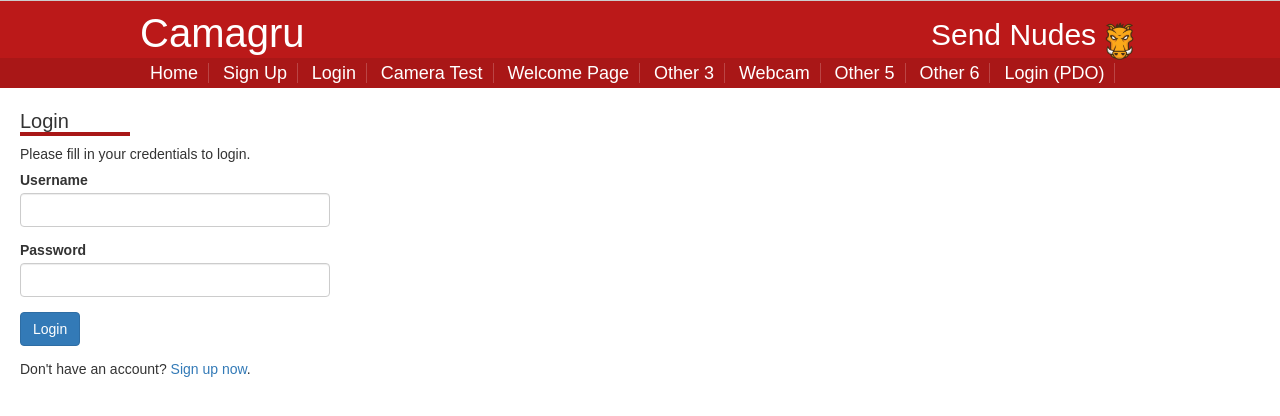
After one commit to sinkosi/Camagru, a PHP site: page /Camagru/pdo-login.php in a window 1280 px wide. The commit adds this page. Shown: the top 416 px of the page. Run offline with PHP 8.4, Linux system fonts and the light colour scheme.

Commit message:
Progress with the login

```diff
--- /dev/null
+++ b/config.php
@@ -0,0 +1,17 @@
+<?php
+/* Database credentials. Assuming you are running MySQL
+server with default setting (user 'root' with no password) */
+define('DB_SERVER', 'localhost');
+define('DB_USERNAME', 'root');
+define('DB_PASSWORD', 'password');
+define('DB_NAME', 'camagru');
+
+/* Attempt to connect to MySQL database */
+try{
+    $pdo = new PDO("mysql:host=" . DB_SERVER . ";dbname=" . DB_NAME, DB_USERNAME, DB_PASSWORD);
+    // Set the PDO error mode to exception
+    $pdo->setAttribute(PDO::ATTR_ERRMODE, PDO::ERRMODE_EXCEPTION);
+} catch(PDOException $e){
+    die("ERROR: Could not connect. " . $e->getMessage());
+}
+?>
--- a/config/createConnection.php
+++ b/config/createConnection.php
@@ -6,7 +6,7 @@ try {
     $conn = new PDO($DB_DSN, $DB_USER, $DB_PASSWORD);
     // set the PDO error mode to exception
     $conn->setAttribute(PDO::ATTR_ERRMODE, PDO::ERRMODE_EXCEPTION);
-    echo "Connected successfully";
+    //echo "Connected successfully";
     }
 catch(PDOException $e)
     {
--- a/header.php
+++ b/header.php
@@ -12,7 +12,7 @@
 			<div id="menu-bar">
 				<h1 href="index.php">Camagru</h1>
 				<div id="localnews">
-					<a href="">Send Nudes</a>
+					<a href="./config/setup.php">Send Nudes</a>
 					<img src="BBC Practice/images/grunt.png">
 				</div>
 			</div>
@@ -28,7 +28,7 @@
 					<a href="webcam.php">Webcam</a>
 					<a href="">Other 5</a>
 					<a href="">Other 6</a>
-					<a href="qpdindex.php">Other 7</a>
+					<a href="pdo-login.php">Login (PDO)</a>
 				</div>
 			</div>
 		</div>
--- a/login.php
+++ b/login.php
@@ -19,7 +19,7 @@
       $myusername = $_POST['username'];
       $mypassword = $_POST['password'];
 
-      $sql = "SELECT id FROM c_user WHERE username = '$myusername' and passcode = '$mypassword'";
+      $sql = "SELECT id FROM user WHERE username = '$myusername' and passcode = '$mypassword'";
       $result = mysqli_query($db,$sql);
       $row = mysqli_fetch_array($result,MYSQLI_ASSOC);
       $active = $row['active'];
--- /dev/null
+++ b/pdo-login.php
@@ -0,0 +1,128 @@
+<?php
+/*ini_set('display_errors', 1);
+ini_set('display_startup_errors', 1);
+error_reporting(E_ALL);*/
+//echo ini_get('display_errors');
+// Initialize the session
+session_start();
+
+// Check if the user is already logged in, if yes then redirect him to welcome page
+if(isset($_SESSION["loggedin"]) && $_SESSION["loggedin"] === true){
+    header("location: welcome.php");
+    exit;
+}
+
+// Include config file
+require_once "./config.php";
+
+// Define variables and initialize with empty values
+$username = $password = "";
+$username_err = $password_err = "";
+
+// Processing form data when form is submitted
+if($_SERVER["REQUEST_METHOD"] == "POST"){
+
+    // Check if username is empty
+    if(empty(trim($_POST["username"]))){
+        $username_err = "Please enter username.";
+    } else{
+        $username = trim($_POST["username"]);
+    }
+
+    // Check if password is empty
+    if(empty(trim($_POST["password"]))){
+        $password_err = "Please enter your password.";
+    } else{
+        $password = trim($_POST["password"]);
+    }
+    //$password_err = $password;
+    // Validate credentials
+    if(empty($username_err) && empty($password_err)){
+        // Prepare a select statement
+        $sql = "SELECT id, username, password FROM user WHERE username = :username";
+
+        if($stmt = $pdo->prepare($sql)){
+            // Bind variables to the prepared statement as parameters
+            $stmt->bindParam(":username", $param_username, PDO::PARAM_STR);
+
+            // Set parameters
+            $param_username = trim($_POST["username"]);
+
+            // Attempt to execute the prepared statement
+            if($stmt->execute()){
+                // Check if username exists, if yes then verify password
+                if($stmt->rowCount() == 1){
+                    if($row = $stmt->fetch()){
+                        $id = $row["id"];
+                        $username = $row["username"];
+                        $hashed_password = $row["password"];
+                        if(password_verify($password, $hashed_password)){
+                            // Password is correct, so start a new session
+                            session_start();
+
+                            // Store data in session variables
+                            $_SESSION["loggedin"] = true;
+                            $_SESSION["id"] = $id;
+                            $_SESSION["username"] = $username;
+
+                            // Redirect user to welcome page
+                            header("location: welcome.php");
+                        } else{
+                            // Display an error message if password is not valid
+                            //$password_err = "The password you entered was not valid.";
+                            $password_err = $hashed_password;
+                        }
+                    }
+                } else{
+                    // Display an error message if username doesn't exist
+                    $username_err = "No account found with that username.";
+                }
+            } else{
+                echo "Oops! Something went wrong. Please try again later.";
+            }
+        }
+
+        // Close statement
+        unset($stmt);
+    }
+
+    // Close connection
+    unset($pdo);
+}
+?>
+
+<!DOCTYPE html>
+<html lang="en">
+<head>
+    <meta charset="UTF-8">
+    <title>Login</title>
+    <link rel="stylesheet" href="https://maxcdn.bootstrapcdn.com/bootstrap/3.3.7/css/bootstrap.css">
+    <style type="text/css">
+        body{ font: 14px sans-serif; }
+        .wrapper{ width: 350px; padding: 20px; }
+    </style>
+</head>
+<body>
+    <?php include('header.php') ?>
+    <div class="wrapper">
+        <h2>Login</h2>
+        <p>Please fill in your credentials to login.</p>
+        <form action="<?php echo htmlspecialchars($_SERVER["PHP_SELF"]); ?>" method="post">
+            <div class="form-group <?php echo (!empty($username_err)) ? 'has-error' : ''; ?>">
+                <label>Username</label>
+                <input type="text" name="username" class="form-control" value="<?php echo $username; ?>">
+                <span class="help-block"><?php echo $username_err; ?></span>
+            </div>
+            <div class="form-group <?php echo (!empty($password_err)) ? 'has-error' : ''; ?>">
+                <label>Password</label>
+                <input type="password" name="password" class="form-control">
+                <span class="help-block"><?php echo $password_err; ?></span>
+            </div>
+            <div class="form-group">
+                <input type="submit" class="btn btn-primary" value="Login">
+            </div>
+            <p>Don't have an account? <a href="register.php">Sign up now</a>.</p>
+        </form>
+    </div>
+</body>
+</html>
--- a/signup.php
+++ b/signup.php
@@ -23,13 +23,13 @@
           <input id="surname" name="surname" placeholder="Surname" type="text">
           <br>
           <label>Username: </label>
-          <input id="name" name="user_name" placeholder="username" type="text">
+          <input id="name" name="username" placeholder="username" type="text">
           <br>
           <label>Email: </label>
           <input id="name" name="email" placeholder="E-mail" type="mail">
           <br>
           <label>Password: </label>
-          <input id="password" name="passwd" placeholder="password" type="password">
+          <input id="password" name="password" placeholder="password" type="password">
           <br>
           <label>Confirm Password: </label>
           <input id="password" name="confirm-password" placeholder="confirm-password" type="password">
```
Also changed, not shown: Model/insertData.php (+7 -7 lines), config/createTable.php (+47 -3 lines), config/fakePeople.php (+5 -5 lines), logout.php (added, +7 -0 lines), session.php (added, +17 -0 lines), unused/cameratest.html (added, +46 -0 lines), webcam.php (added, +60 -0 lines), welcome.php (added, +22 -0 lines), unused/camera.php (renamed from camera.php), unused/loginUser.php (renamed from loginUser.php), unused/qpdindex.php (renamed from qpdindex.php).
